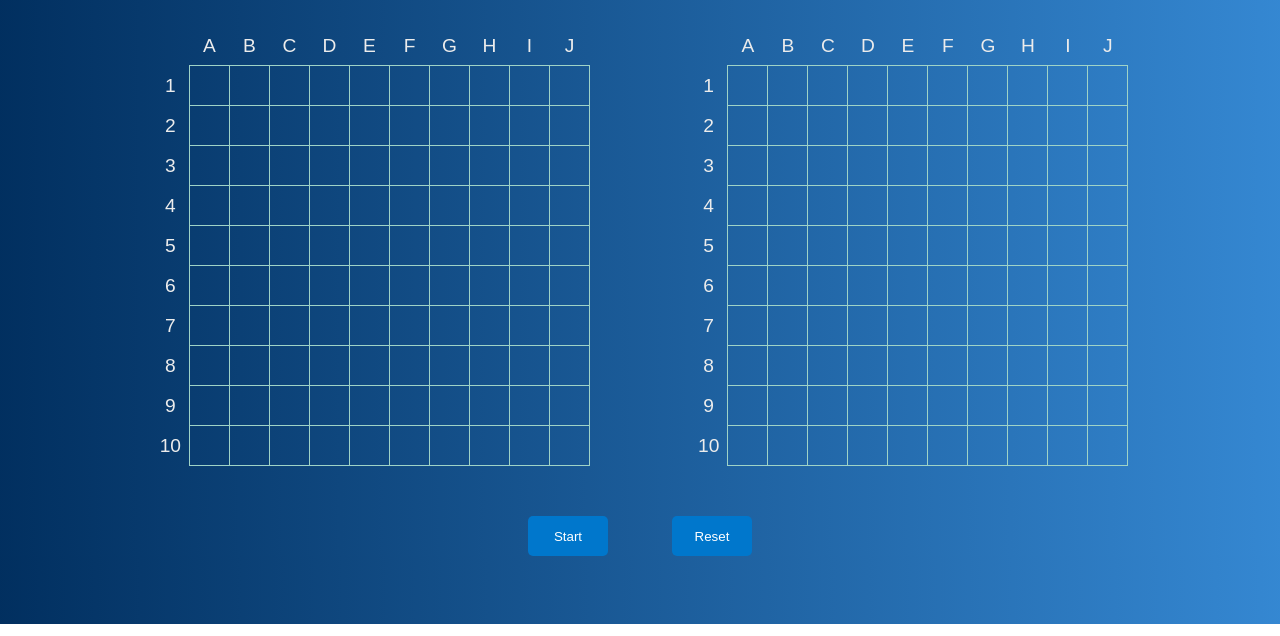
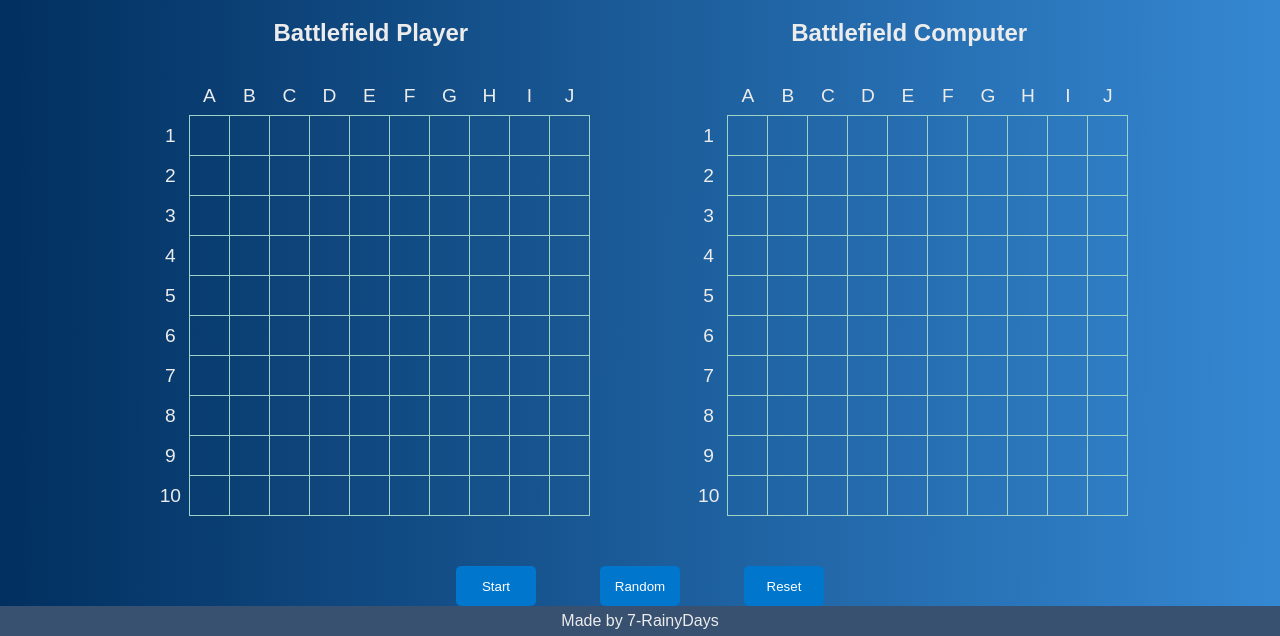
Before and after one commit to 7-RainyDays/Battleship, a website built with webpack: page index.html in a window 1280 px wide. Shown: the part 176-812 px from the top of the page. Built offline with nearby package versions, Linux system fonts and the light colour scheme.

Commit message:
implement footer and wrapper

```diff
--- a/index.html
+++ b/index.html
@@ -8,6 +8,8 @@
 </head>
 
 <body>
+    <div class="page-wrapper">
+
         <div class="head-container">
             <h1>Battleships</h1>
         </div>
@@ -323,8 +325,15 @@
         </div>
         <div class="btn-container">
             <button type="button" class="start-game">Start</button>
+            <button type="button" class="start-game">Random</button>
             <button type="button" class="reset-game">Reset</button>
         </div>
+    </div>
+    <footer>
+        <p> Made by <a href="https://github.com/7-RainyDays/Battleship"> 7-RainyDays</a></p>
+    </footer>
 </body>
 
+
+
 </html>
--- a/src/style.css
+++ b/src/style.css
@@ -5,7 +5,36 @@
 }
 
 body {
+    display: flex;
+    flex-direction: column;
+    min-height: 100vh;
+    min-height: 100dvh;
+    width: auto;
     background-image: linear-gradient(90.2deg, rgba(1, 47, 95, 1) -0.4%, rgba(56, 141, 217, 1) 106.1%);
+}
+
+.page-wrapper {
+    flex: 1;
+    padding-top: 50px;
+}
+
+footer {
+    width: 100%;
+    height: 30px;
+    display: flex;
+    align-items: center;
+    justify-content: center;
+    color: #ececec;
+    background-color: #385170;
+}
+
+a {
+    text-decoration: none;
+    color: inherit;
+}
+
+a:hover {
+    color: green;
 }
 
 h1 {
@@ -18,7 +47,7 @@ h1 {
     background: linear-gradient(90deg, #ffffff, #d2f3ff, #ffffff);
     -webkit-background-clip: text;
     -webkit-text-fill-color: transparent;
-    text-shadow: 0 0 4px rgba(255, 255, 255, 0.6);
+    text-shadow: 0 0 3px rgba(255, 255, 255, 0.6);
 }
 
 h2 {
@@ -83,7 +112,7 @@ button:hover {
 }
 
 .water {
-    background-color: #9fd3c7;
+    background-color: #8de8fc;
     border-collapse: collapse;
 }
 
@@ -97,7 +126,7 @@ button:hover {
 }
 
 .second-color {
-    background: #8beaff;
+    background: #8de8fc;
 }
 
 .third-color {
```
Lines whose indentation alone changed are shown as unchanged.
